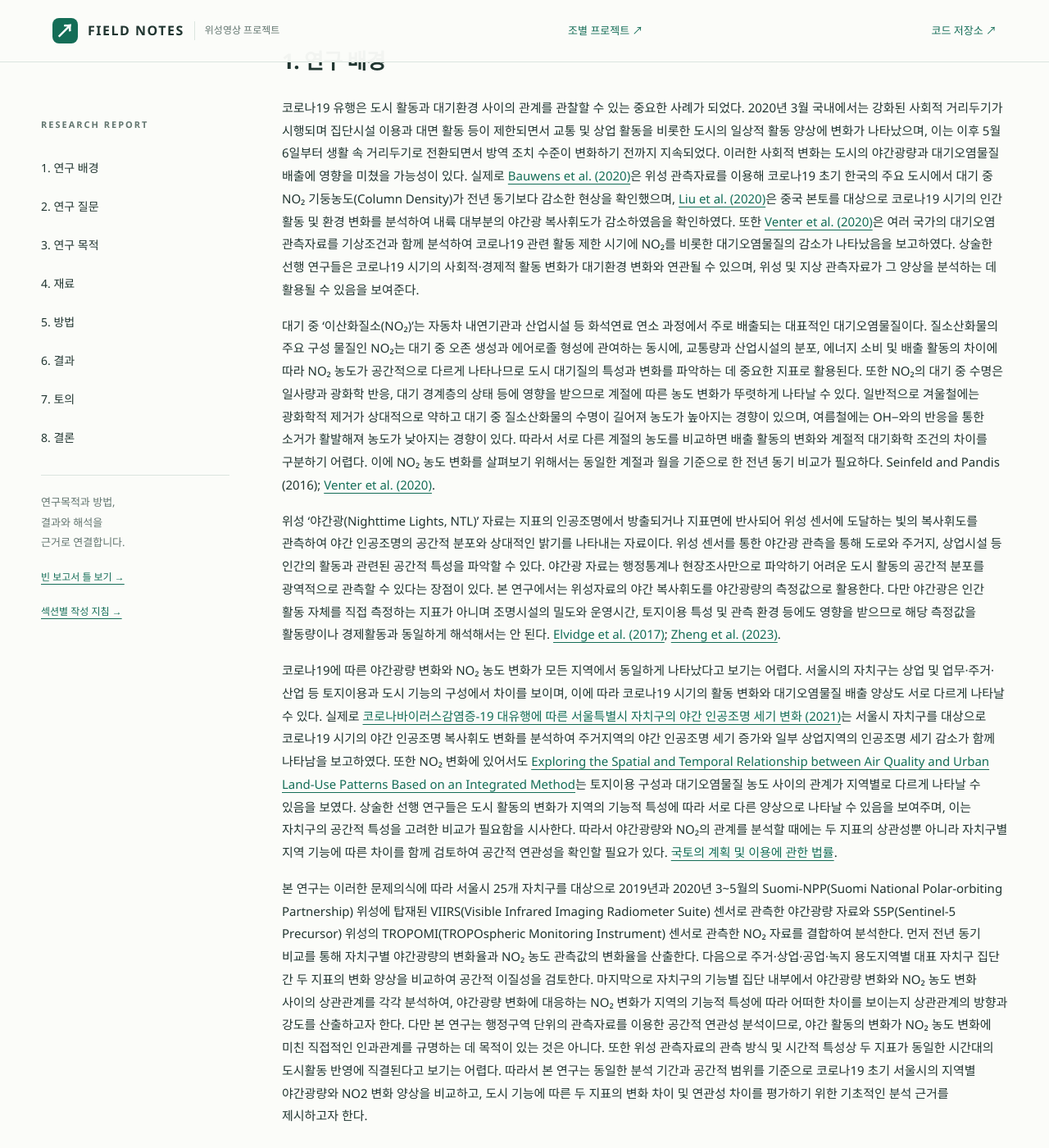
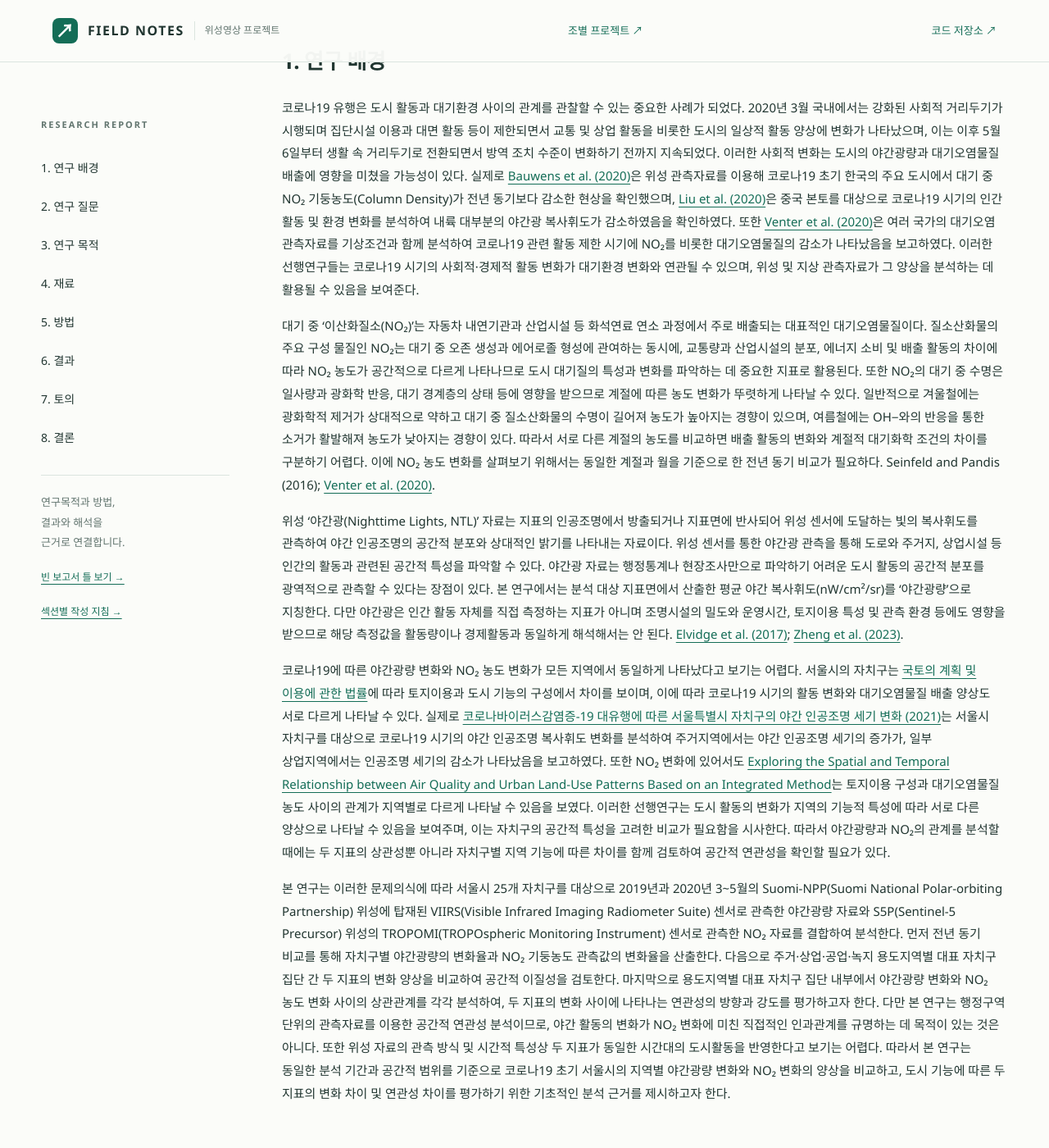
Before and after one commit to rlawkdgns3550-cmyk/surveying2_team03, a Jekyll site: the page built from docs/index.md, in a window 1280 px wide and 1400 px high, scrolled down 1649 px. Shown: the whole window at 82% size. Built offline with Jekyll 4.4.1, drawn with Linux system fonts in a browser that asks for light colours.

Commit message:
Update index.md

```diff
--- a/docs/index.md
+++ b/docs/index.md
@@ -14,15 +14,15 @@ badge: "빈 학술 보고서 틀"
 **주제어:** 야간광량, NO2, 자치구, 용도지역
 
 ## 1. 연구 배경 {#background}
- 코로나19 유행은 도시 활동과 대기환경 사이의 관계를 관찰할 수 있는 중요한 사례가 되었다. 2020년 3월 국내에서는 강화된 사회적 거리두기가 시행되며 집단시설 이용과 대면 활동 등이 제한되면서 교통 및 상업 활동을 비롯한 도시의 일상적 활동 양상에 변화가 나타났으며, 이는 이후 5월 6일부터 생활 속 거리두기로 전환되면서 방역 조치 수준이 변화하기 전까지 지속되었다. 이러한 사회적 변화는 도시의 야간광량과 대기오염물질 배출에 영향을 미쳤을 가능성이 있다. 실제로 [Bauwens et al. (2020)](https://doi.org/10.1029/2020GL087978)은 위성 관측자료를 이용해 코로나19 초기 한국의 주요 도시에서 대기 중 NO₂ 기둥농도(Column Density)가 전년 동기보다 감소한 현상을 확인했으며, [Liu et al. (2020)](https://doi.org/10.3390/rs12101576)은 중국 본토를 대상으로 코로나19 시기의 인간 활동 및 환경 변화를 분석하여 내륙 대부분의 야간광 복사휘도가 감소하였음을 확인하였다. 또한 [Venter et al. (2020)](https://doi.org/10.1073/pnas.2006853117)은 여러 국가의 대기오염 관측자료를 기상조건과 함께 분석하여 코로나19 관련 활동 제한 시기에 NO₂를 비롯한 대기오염물질의 감소가 나타났음을 보고하였다. 상술한 선행 연구들은 코로나19 시기의 사회적·경제적 활동 변화가 대기환경 변화와 연관될 수 있으며, 위성 및 지상 관측자료가 그 양상을 분석하는 데 활용될 수 있음을 보여준다.
+ 코로나19 유행은 도시 활동과 대기환경 사이의 관계를 관찰할 수 있는 중요한 사례가 되었다. 2020년 3월 국내에서는 강화된 사회적 거리두기가 시행되며 집단시설 이용과 대면 활동 등이 제한되면서 교통 및 상업 활동을 비롯한 도시의 일상적 활동 양상에 변화가 나타났으며, 이는 이후 5월 6일부터 생활 속 거리두기로 전환되면서 방역 조치 수준이 변화하기 전까지 지속되었다. 이러한 사회적 변화는 도시의 야간광량과 대기오염물질 배출에 영향을 미쳤을 가능성이 있다. 실제로 [Bauwens et al. (2020)](https://doi.org/10.1029/2020GL087978)은 위성 관측자료를 이용해 코로나19 초기 한국의 주요 도시에서 대기 중 NO₂ 기둥농도(Column Density)가 전년 동기보다 감소한 현상을 확인했으며, [Liu et al. (2020)](https://doi.org/10.3390/rs12101576)은 중국 본토를 대상으로 코로나19 시기의 인간 활동 및 환경 변화를 분석하여 내륙 대부분의 야간광 복사휘도가 감소하였음을 확인하였다. 또한 [Venter et al. (2020)](https://doi.org/10.1073/pnas.2006853117)은 여러 국가의 대기오염 관측자료를 기상조건과 함께 분석하여 코로나19 관련 활동 제한 시기에 NO₂를 비롯한 대기오염물질의 감소가 나타났음을 보고하였다. 이러한 선행연구들는 코로나19 시기의 사회적·경제적 활동 변화가 대기환경 변화와 연관될 수 있으며, 위성 및 지상 관측자료가 그 양상을 분석하는 데 활용될 수 있음을 보여준다.
 
  대기 중 '이산화질소(NO₂)'는 자동차 내연기관과 산업시설 등 화석연료 연소 과정에서 주로 배출되는 대표적인 대기오염물질이다. 질소산화물의 주요 구성 물질인 NO₂는 대기 중 오존 생성과 에어로졸 형성에 관여하는 동시에, 교통량과 산업시설의 분포, 에너지 소비 및 배출 활동의 차이에 따라 NO₂ 농도가 공간적으로 다르게 나타나므로 도시 대기질의 특성과 변화를 파악하는 데 중요한 지표로 활용된다. 또한 NO₂의 대기 중 수명은 일사량과 광화학 반응, 대기 경계층의 상태 등에 영향을 받으므로 계절에 따른 농도 변화가 뚜렷하게 나타날 수 있다. 일반적으로 겨울철에는 광화학적 제거가 상대적으로 약하고 대기 중 질소산화물의 수명이 길어져 농도가 높아지는 경향이 있으며, 여름철에는  OH−와의 반응을 통한 소거가 활발해져 농도가 낮아지는 경향이 있다. 따라서 서로 다른 계절의 농도를 비교하면 배출 활동의 변화와 계절적 대기화학 조건의 차이를 구분하기 어렵다. 이에 NO₂ 농도 변화를 살펴보기 위해서는 동일한 계절과 월을 기준으로 한 전년 동기 비교가 필요하다. Seinfeld and Pandis (2016); [Venter et al. (2020)](https://doi.org/10.1073/pnas.2006853117).
 
- 위성 '야간광(Nighttime Lights, NTL)' 자료는 지표의 인공조명에서 방출되거나 지표면에 반사되어 위성 센서에 도달하는 빛의 복사휘도를 관측하여 야간 인공조명의 공간적 분포와 상대적인 밝기를 나타내는 자료이다. 위성 센서를 통한 야간광 관측을 통해 도로와 주거지, 상업시설 등 인간의 활동과 관련된 공간적 특성을 파악할 수 있다. 야간광 자료는 행정통계나 현장조사만으로 파악하기 어려운 도시 활동의 공간적 분포를 광역적으로 관측할 수 있다는 장점이 있다. 본 연구에서는 위성자료의 야간 복사휘도를 야간광량의 측정값으로 활용한다. 다만 야간광은 인간 활동 자체를 직접 측정하는 지표가 아니며 조명시설의 밀도와 운영시간, 토지이용 특성 및 관측 환경 등에도 영향을 받으므로 해당 측정값을 활동량이나 경제활동과 동일하게 해석해서는 안 된다. [Elvidge et al. (2017)](https://doi.org/10.1080/01431161.2017.1342050); [Zheng et al. (2023)](https://doi.org/10.1016/j.isprsjprs.2023.05.028).
+ 위성 '야간광(Nighttime Lights, NTL)' 자료는 지표의 인공조명에서 방출되거나 지표면에 반사되어 위성 센서에 도달하는 빛의 복사휘도를 관측하여 야간 인공조명의 공간적 분포와 상대적인 밝기를 나타내는 자료이다. 위성 센서를 통한 야간광 관측을 통해 도로와 주거지, 상업시설 등 인간의 활동과 관련된 공간적 특성을 파악할 수 있다. 야간광 자료는 행정통계나 현장조사만으로 파악하기 어려운 도시 활동의 공간적 분포를 광역적으로 관측할 수 있다는 장점이 있다. 본 연구에서는 분석 대상 지표면에서 산출한 평균 야간 복사휘도(nW/cm²/sr)를 ‘야간광량’으로 지칭한다. 다만 야간광은 인간 활동 자체를 직접 측정하는 지표가 아니며 조명시설의 밀도와 운영시간, 토지이용 특성 및 관측 환경 등에도 영향을 받으므로 해당 측정값을 활동량이나 경제활동과 동일하게 해석해서는 안 된다. [Elvidge et al. (2017)](https://doi.org/10.1080/01431161.2017.1342050); [Zheng et al. (2023)](https://doi.org/10.1016/j.isprsjprs.2023.05.028).
 
-  코로나19에 따른 야간광량 변화와 NO₂ 농도 변화가 모든 지역에서 동일하게 나타났다고 보기는 어렵다. 서울시의 자치구는 상업 및 업무·주거·산업 등 토지이용과 도시 기능의 구성에서 차이를 보이며, 이에 따라 코로나19 시기의 활동 변화와 대기오염물질 배출 양상도 서로 다르게 나타날 수 있다. 실제로 [코로나바이러스감염증-19 대유행에 따른 서울특별시 자치구의 야간 인공조명 세기 변화 (2021)](https://doi.org/10.16879/jkca.2021.21.2.105)는 서울시 자치구를 대상으로 코로나19 시기의 야간 인공조명 복사휘도 변화를 분석하여 주거지역의 야간 인공조명 세기 증가와 일부 상업지역의 인공조명 세기 감소가 함께 나타남을 보고하였다. 또한 NO₂ 변화에 있어서도 [Exploring the Spatial and Temporal Relationship between Air Quality and Urban Land-Use Patterns Based on an Integrated Method](https://www.mdpi.com/2071-1050/12/7/2964?utm_source=chatgpt.com)는 토지이용 구성과 대기오염물질 농도 사이의 관계가 지역별로 다르게 나타날 수 있음을 보였다. 상술한 선행 연구들은 도시 활동의 변화가 지역의 기능적 특성에 따라 서로 다른 양상으로 나타날 수 있음을 보여주며, 이는 자치구의 공간적 특성을 고려한 비교가 필요함을 시사한다. 따라서 야간광량와 NO₂의 관계를 분석할 때에는 두 지표의 상관성뿐 아니라 자치구별 지역 기능에 따른 차이를 함께 검토하여 공간적 연관성을 확인할 필요가 있다. [국토의 계획 및 이용에 관한 법률](https://www.law.go.kr/%EB%B2%95%EB%A0%B9/%EA%B5%AD%ED%86%A0%EC%9D%98%EA%B3%84%ED%9A%8D%EB%B0%8F%EC%9D%B4%EC%9A%A9%EC%97%90%EA%B4%80%ED%95%9C%EB%B2%95%EB%A5%A0).
+  코로나19에 따른 야간광량 변화와 NO₂ 농도 변화가 모든 지역에서 동일하게 나타났다고 보기는 어렵다. 서울시의 자치구는 [국토의 계획 및 이용에 관한 법률](https://www.law.go.kr/%EB%B2%95%EB%A0%B9/%EA%B5%AD%ED%86%A0%EC%9D%98%EA%B3%84%ED%9A%8D%EB%B0%8F%EC%9D%B4%EC%9A%A9%EC%97%90%EA%B4%80%ED%95%9C%EB%B2%95%EB%A5%A0)에 따라 토지이용과 도시 기능의 구성에서 차이를 보이며, 이에 따라 코로나19 시기의 활동 변화와 대기오염물질 배출 양상도 서로 다르게 나타날 수 있다. 실제로 [코로나바이러스감염증-19 대유행에 따른 서울특별시 자치구의 야간 인공조명 세기 변화 (2021)](https://doi.org/10.16879/jkca.2021.21.2.105)는 서울시 자치구를 대상으로 코로나19 시기의 야간 인공조명 복사휘도 변화를 분석하여 주거지역에서는 야간 인공조명 세기의 증가가, 일부 상업지역에서는 인공조명 세기의 감소가 나타났음을 보고하였다. 또한 NO₂ 변화에 있어서도 [Exploring the Spatial and Temporal Relationship between Air Quality and Urban Land-Use Patterns Based on an Integrated Method](https://www.mdpi.com/2071-1050/12/7/2964?utm_source=chatgpt.com)는 토지이용 구성과 대기오염물질 농도 사이의 관계가 지역별로 다르게 나타날 수 있음을 보였다. 이러한 선행연구는 도시 활동의 변화가 지역의 기능적 특성에 따라 서로 다른 양상으로 나타날 수 있음을 보여주며, 이는 자치구의 공간적 특성을 고려한 비교가 필요함을 시사한다. 따라서 야간광량과 NO₂의 관계를 분석할 때에는 두 지표의 상관성뿐 아니라 자치구별 지역 기능에 따른 차이를 함께 검토하여 공간적 연관성을 확인할 필요가 있다.
 
- 본 연구는 이러한 문제의식에 따라 서울시 25개 자치구를 대상으로 2019년과 2020년 3~5월의 Suomi-NPP(Suomi National Polar-orbiting Partnership) 위성에 탑재된 VIIRS(Visible Infrared Imaging Radiometer Suite) 센서로 관측한 야간광량 자료와 S5P(Sentinel-5 Precursor) 위성의 TROPOMI(TROPOspheric Monitoring Instrument) 센서로 관측한 NO₂ 자료를 결합하여 분석한다. 먼저 전년 동기 비교를 통해 자치구별 야간광량의 변화율과 NO₂ 농도 관측값의 변화율을 산출한다. 다음으로 주거·상업·공업·녹지 용도지역별 대표 자치구 집단 간 두 지표의 변화 양상을 비교하여 공간적 이질성을 검토한다. 마지막으로 자치구의 기능별 집단 내부에서 야간광량 변화와 NO₂ 농도 변화 사이의 상관관계를 각각 분석하여, 야간광량 변화에 대응하는 NO₂ 변화가 지역의 기능적 특성에 따라 어떠한 차이를 보이는지 상관관계의 방향과 강도를 산출하고자 한다. 다만 본 연구는 행정구역 단위의 관측자료를 이용한 공간적 연관성 분석이므로, 야간 활동의 변화가 NO₂ 농도 변화에 미친 직접적인 인과관계를 규명하는 데 목적이 있는 것은 아니다. 또한 위성 관측자료의 관측 방식 및 시간적 특성상 두 지표가 동일한 시간대의 도시활동 반영에 직결된다고 보기는 어렵다. 따라서 본 연구는 동일한 분석 기간과 공간적 범위를 기준으로 코로나19 초기 서울시의 지역별 야간광량와 NO2 변화 양상을 비교하고, 도시 기능에 따른 두 지표의 변화 차이 및 연관성 차이를 평가하기 위한 기초적인 분석 근거를 제시하고자 한다.
+ 본 연구는 이러한 문제의식에 따라 서울시 25개 자치구를 대상으로 2019년과 2020년 3~5월의 Suomi-NPP(Suomi National Polar-orbiting Partnership) 위성에 탑재된 VIIRS(Visible Infrared Imaging Radiometer Suite) 센서로 관측한 야간광량 자료와 S5P(Sentinel-5 Precursor) 위성의 TROPOMI(TROPOspheric Monitoring Instrument) 센서로 관측한 NO₂ 자료를 결합하여 분석한다. 먼저 전년 동기 비교를 통해 자치구별 야간광량의 변화율과 NO₂ 기둥농도 관측값의 변화율을 산출한다. 다음으로 주거·상업·공업·녹지 용도지역별 대표 자치구 집단 간 두 지표의 변화 양상을 비교하여 공간적 이질성을 검토한다. 마지막으로 용도지역별 대표 자치구 집단 내부에서 야간광량 변화와 NO₂ 농도 변화 사이의 상관관계를 각각 분석하여, 두 지표의 변화 사이에 나타나는 연관성의 방향과 강도를 평가하고자 한다. 다만 본 연구는 행정구역 단위의 관측자료를 이용한 공간적 연관성 분석이므로, 야간 활동의 변화가 NO₂ 변화에 미친 직접적인 인과관계를 규명하는 데 목적이 있는 것은 아니다. 또한 위성 자료의 관측 방식 및 시간적 특성상 두 지표가 동일한 시간대의 도시활동을 반영한다고 보기는 어렵다. 따라서 본 연구는 동일한 분석 기간과 공간적 범위를 기준으로 코로나19 초기 서울시의 지역별 야간광량 변화와 NO₂ 변화의 양상을 비교하고, 도시 기능에 따른 두 지표의 변화 차이 및 연관성 차이를 평가하기 위한 기초적인 분석 근거를 제시하고자 한다.
 
 
 ## 2. 연구 질문 {#question}
```
